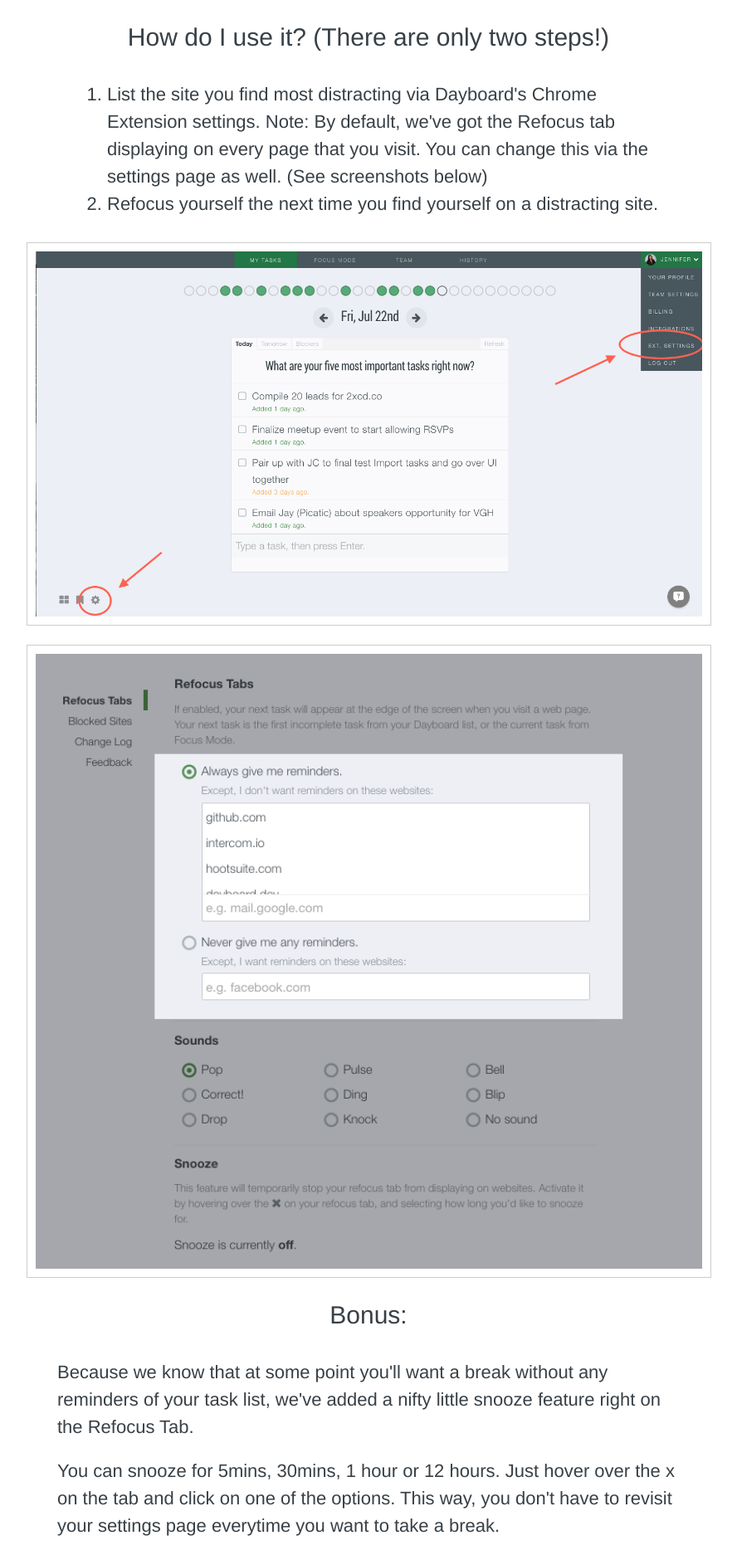
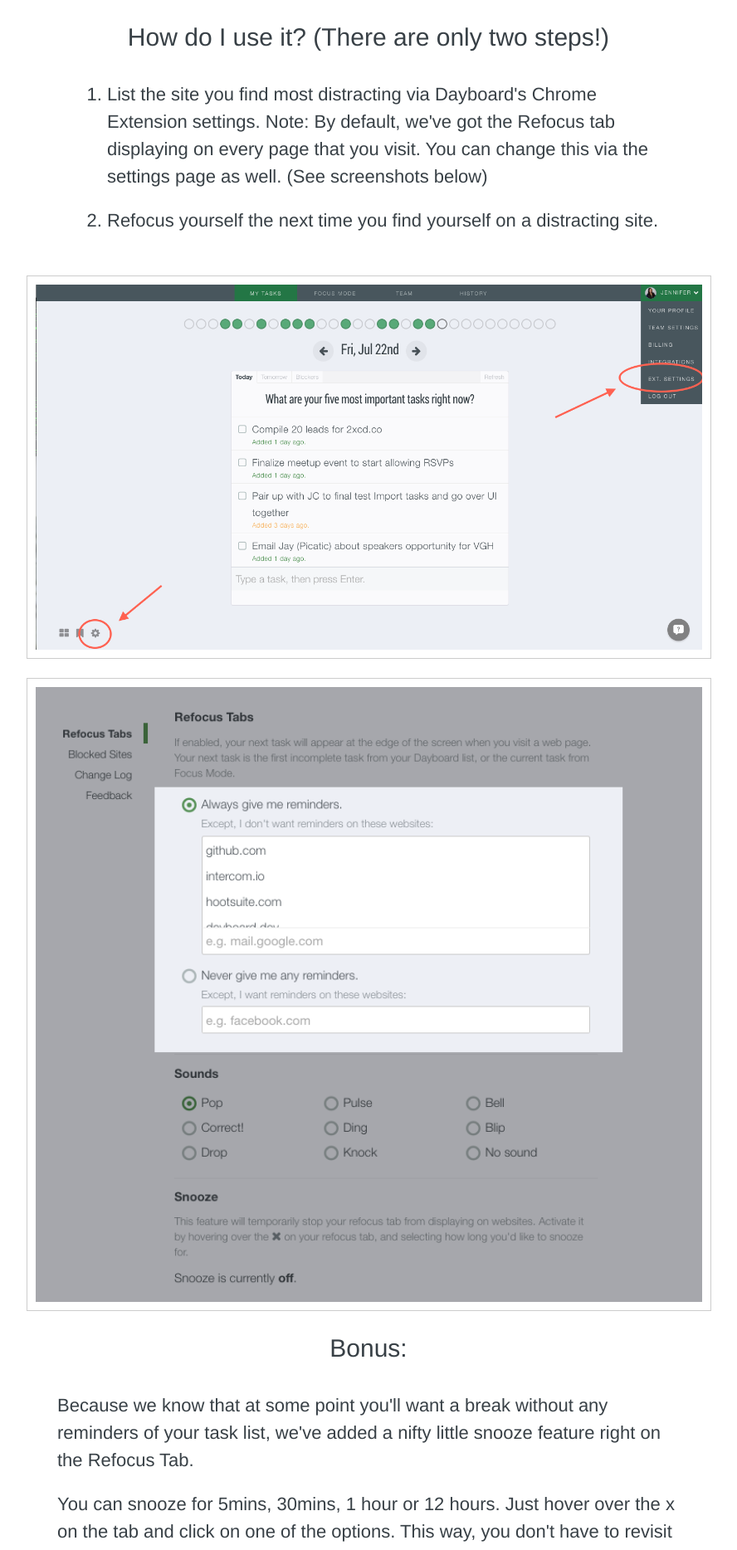
Before and after one commit to dayboard/blog, a Jekyll site: the page built from _posts/2016-09-12-refocus-your-attention.html, in a window 1280 px wide. Shown: the part 845-2713 px from the top of the page at 83% size, without its empty margins (196-1084 px from the left). Built offline with Jekyll 4.4.1, drawn with Linux system fonts in a browser that asks for light colours; nearby versions of some CDN libraries; comment, search, counter and statistics services are not loaded.

Commit message:
Gave li elements in .post-content some padding-bottom

```diff
--- a/_sass/_layout.scss
+++ b/_sass/_layout.scss
@@ -507,6 +507,8 @@
       color: $g4;
     }
 
+    li { padding-bottom: 20px; }
+
     img,
     .wistia_responsive_wrapper {
       border: 1px solid #ccc;
```
